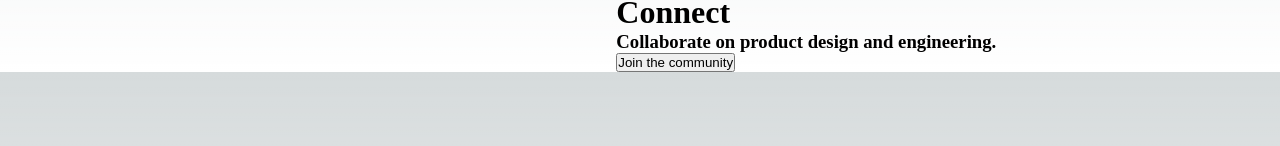
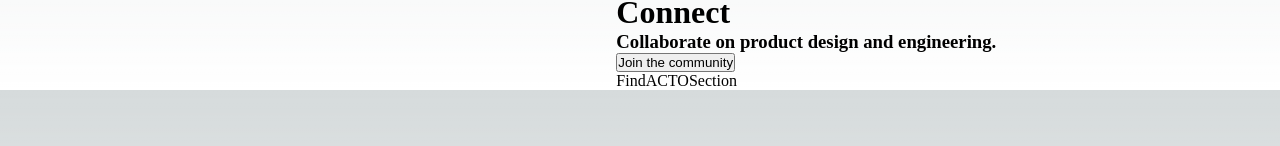
Before and after one commit to TRahulSam1997/lucent-frontend, a Next.js app: page / in a window 1280 px wide. Shown: the part 528-674 px from the top of the page. Built offline with nearby package versions, Linux system fonts and the light colour scheme.

Commit message:
find a CTO section added

```diff
--- a/components/rightPanel.tsx
+++ b/components/rightPanel.tsx
@@ -1,6 +1,7 @@
 import React from 'react'
 import { BuildSection } from './sections/buildSection'
 import { ConnectSection } from './sections/connectSection'
+import { FindACTOSection } from './sections/findACTOSection'
 
 export const RightPanel = () => {
   return (
@@ -11,6 +12,7 @@ export const RightPanel = () => {
             <BuildSection />
           </div>
           <ConnectSection />
+          <FindACTOSection />
         </div>
     </div>
   )
--- /dev/null
+++ b/components/sections/findACTOSection.tsx
@@ -0,0 +1,7 @@
+import React from 'react'
+
+export const FindACTOSection = () => {
+  return (
+    <div>FindACTOSection</div>
+  )
+}
```
